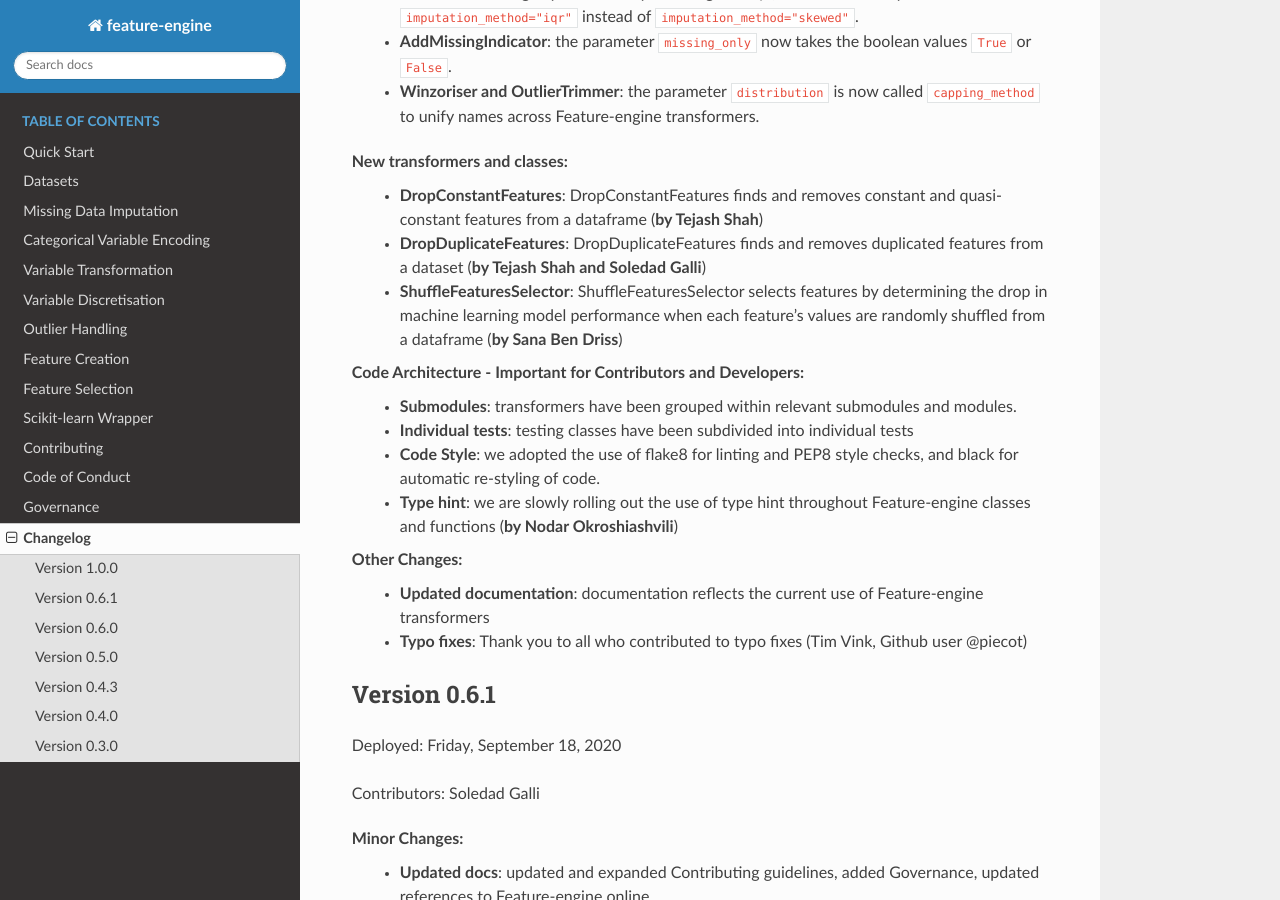
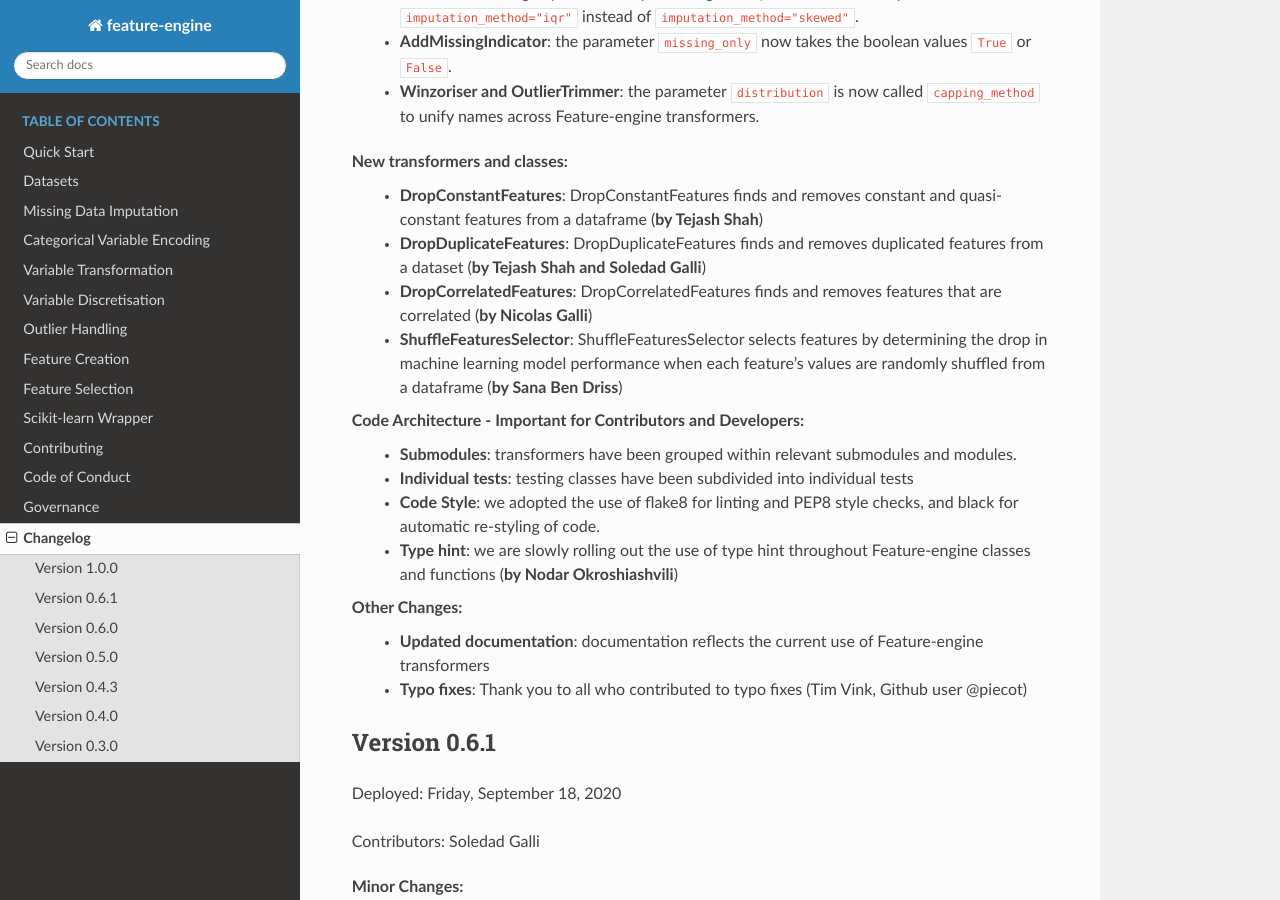
Before and after one commit to feature-engine/feature_engine, a Sphinx documentation site: the page built from docs/changelog.rst, in a window 1280 px wide and 900 px high, scrolled down 1456 px. Built offline with Sphinx 7.4.7 and the Read the Docs theme 2.0.0, drawn with Linux system fonts in a browser that asks for light colours; pages that are not in the unit, such as notebooks, are missing from menus; the version number could not be read and is left out; some of the changed text lies outside the part shown.

Commit message:
add DropCorrelatedFeatures selector to changelog

```diff
--- a/docs/changelog.rst
+++ b/docs/changelog.rst
@@ -9,10 +9,10 @@ Deployed: TBD
 
 Contributors:
     - Nodar Okroshiashvili
+    - Sana Ben Driss
     - Nicolas Galli
     - Tejash Shah
     - Soledad Galli
-    - Sana Ben Driss
 
 
 **Renaming of Modules within Feature-engine**:
@@ -50,6 +50,7 @@ We renamed a few parameters to unify the nomenclature across the Package.
 **New transformers and classes**:
     - **DropConstantFeatures**: DropConstantFeatures finds and removes constant and quasi-constant features from a dataframe (**by Tejash Shah**)
     - **DropDuplicateFeatures**: DropDuplicateFeatures finds and removes duplicated features from a dataset (**by Tejash Shah and Soledad Galli**)
+    - **DropCorrelatedFeatures**: DropCorrelatedFeatures finds and removes features that are correlated (**by Nicolas Galli**)
     - **ShuffleFeaturesSelector**: ShuffleFeaturesSelector selects features by determining the drop in machine learning model performance when each feature's values are randomly shuffled from a dataframe (**by Sana Ben Driss**)
 
 **Code Architecture - Important for Contributors and Developers**:
```
